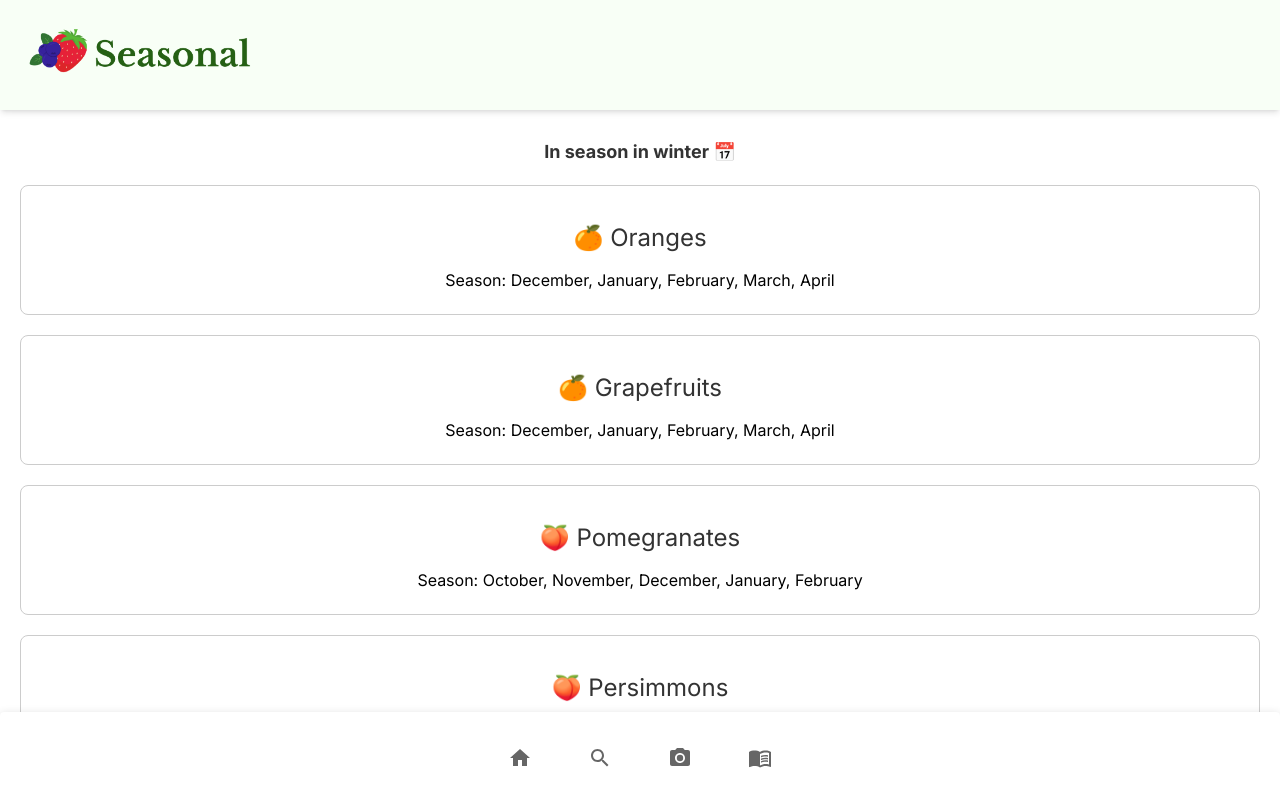
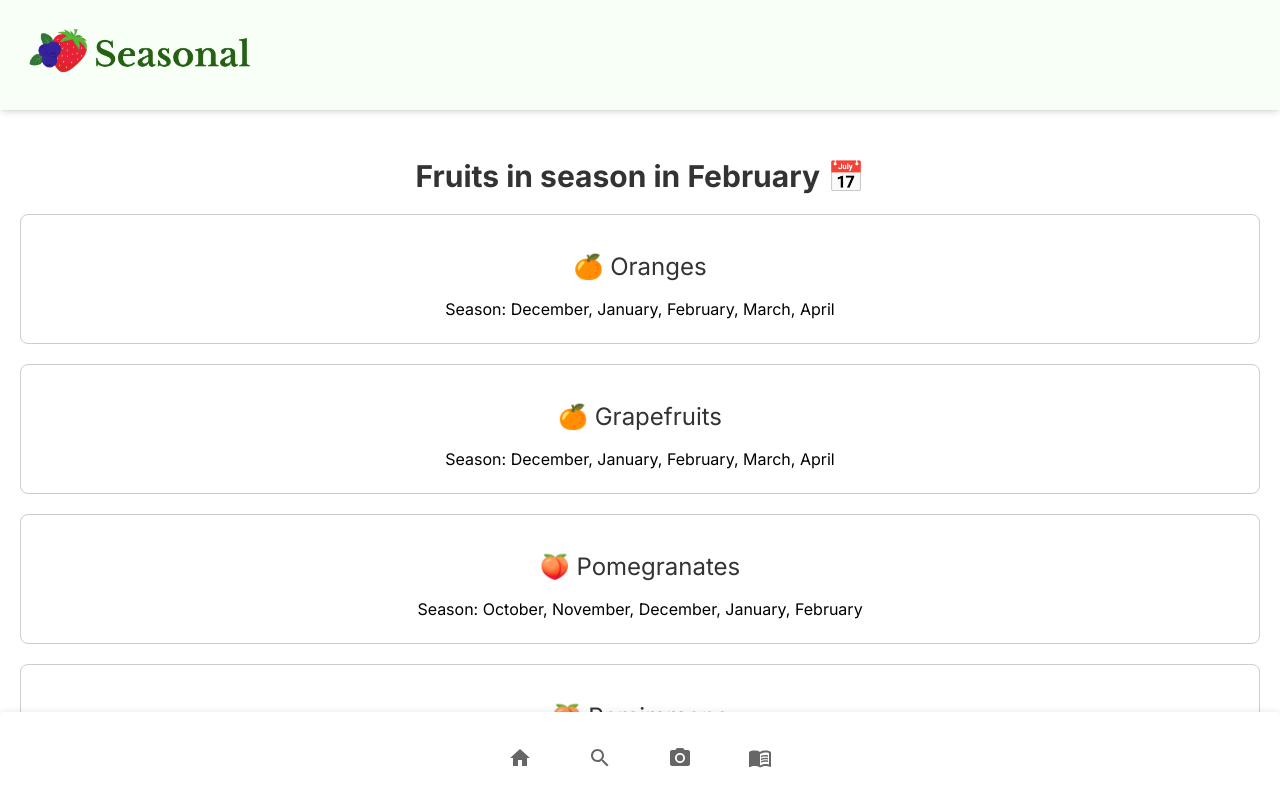
Before and after one commit to billie-zhang/Seasonal, a React (Create React App) app: page /in-season in a window 1280 px wide. Shown: the top 798 px of the page. Built offline with nearby package versions, Linux system fonts and the light colour scheme; no server answers.

Commit message:
filter in season fruits by current month

```diff
--- a/src/components/InSeason.jsx
+++ b/src/components/InSeason.jsx
@@ -1,9 +1,8 @@
-import React, { useState } from "react";
+import React, { useState, useEffect } from "react";
 import "./ShowRecipe.css";
 
-const InSeason = (props) => {
-  // eslint-disable-next-line
-  const [response, setResponse] = useState("");
+const InSeason = () => {
+  const [currentMonth, setCurrentMonth] = useState("");
 
   const fruitsData = {
     oranges: {
@@ -37,13 +36,25 @@ const InSeason = (props) => {
     grapes: { months: ["October", "November", "December"], emoji: "🍇" },
   };
 
+  // Get the current month
+  useEffect(() => {
+    const month = new Date().toLocaleString("default", { month: "long" });
+    setCurrentMonth(month);
+  }, []);
+
+  // Filter fruits in season based on current month
+  const fruitsInSeason = Object.entries(fruitsData).filter(([fruit, data]) =>
+    data.months.includes(currentMonth)
+  );
+
   return (
-    <div className="pt-[120px] text-center">
-      <h2 style={{ fontSize: "18px", fontWeight: "bold" }}>
-        In season in winter 📅
+    <div className="py-32 text-center">
+      <h2 className="font-bold text-3xl ">
+        Fruits in season in {currentMonth} 📅
       </h2>
       <div>
-        {Object.entries(fruitsData).map(([fruit, data]) => (
+        {fruitsInSeason.length > 0 ? (
+          fruitsInSeason.map(([fruit, data]) => (
             <div
               key={fruit}
               style={{
@@ -58,7 +69,10 @@ const InSeason = (props) => {
               </h3>
               <p>Season: {data.months.join(", ")}</p>
             </div>
-        ))}
+          ))
+        ) : (
+          <p>No fruits in season this month. 😔</p>
+        )}
       </div>
     </div>
   );
```
Lines whose indentation alone changed are shown as unchanged.
